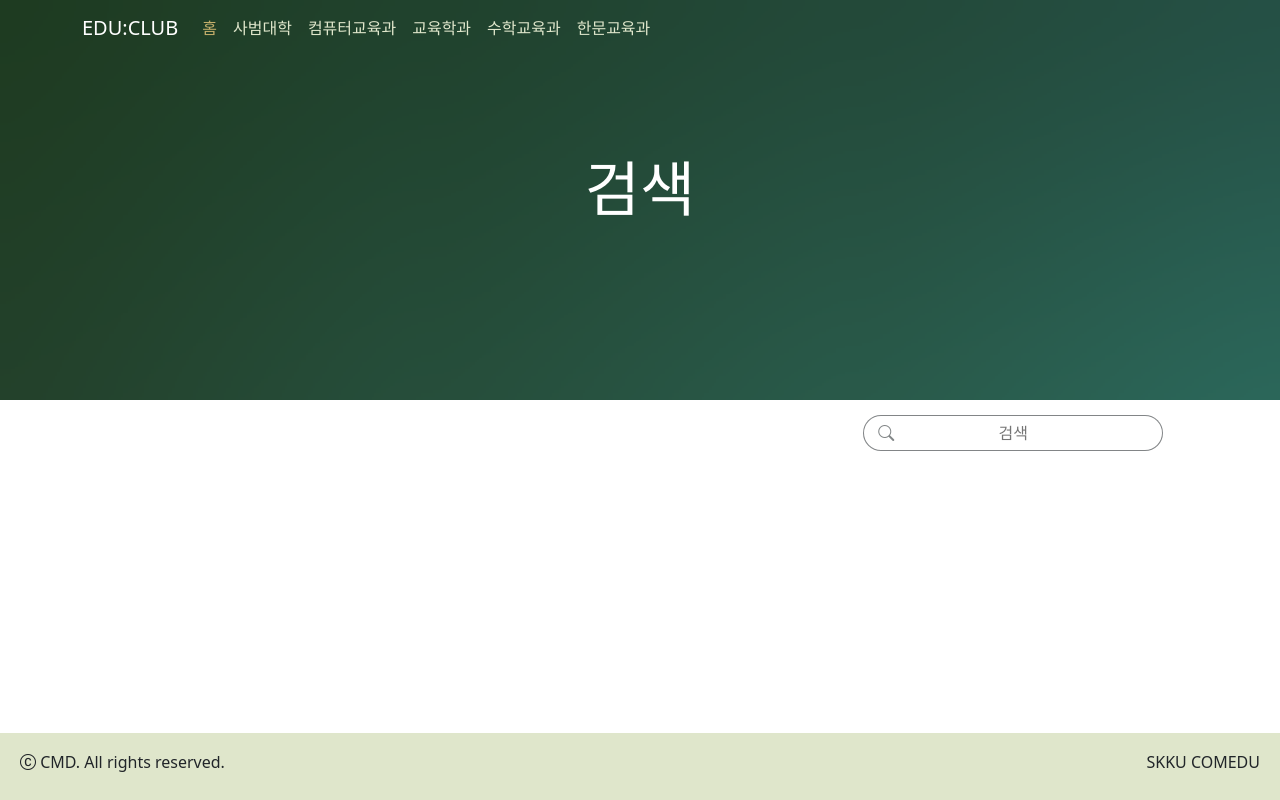
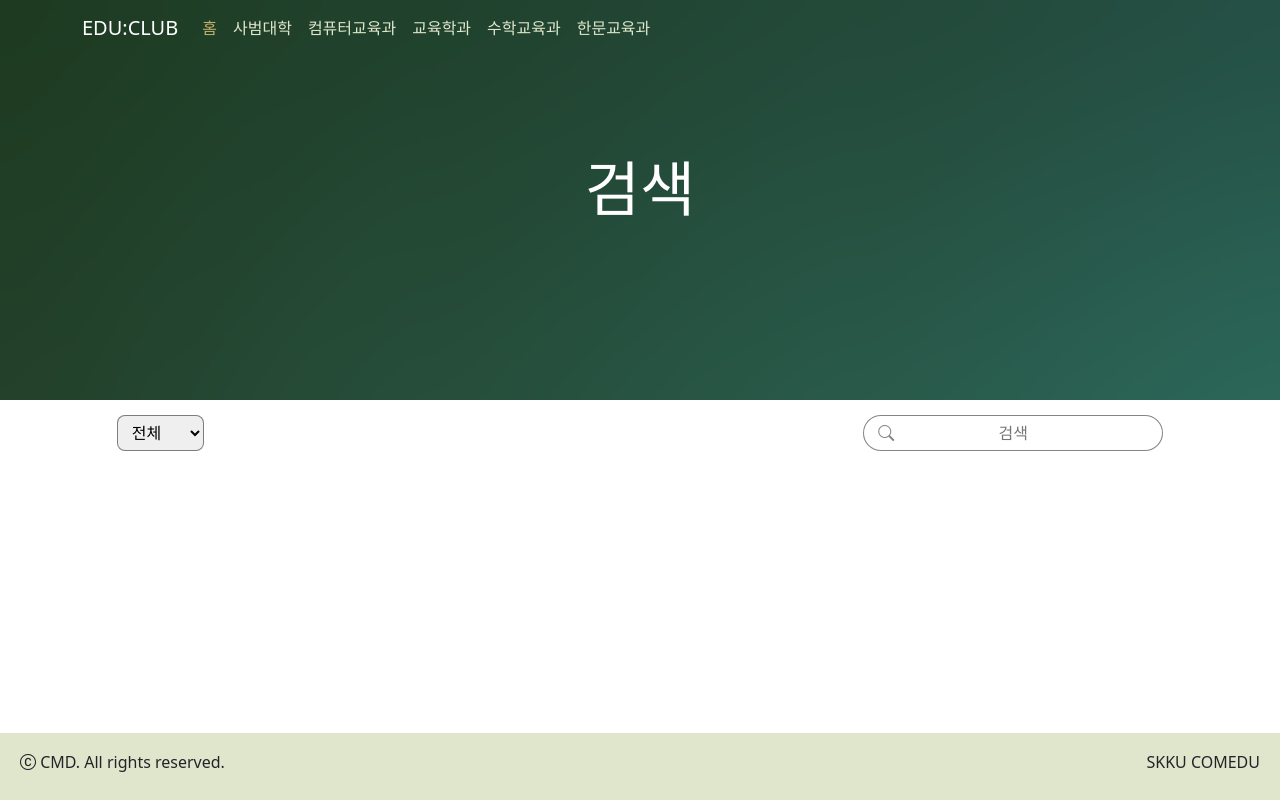
Before and after one commit to minseo-hong/club-search-django, a Django app: page /club/ in a window 1280 px wide. Run offline with Django 4.2, Linux system fonts and the light colour scheme; data that the repository does not hold is empty; some libraries are stand-ins or nearby versions.

Commit message:
Add dropdown feature in list page

```diff
--- a/club_search/views.py
+++ b/club_search/views.py
@@ -25,9 +25,10 @@ def club_list(request, club_department):
         club_department = "사범대학"
 
     search = request.GET.get('search', None)
+    sort = request.GET.get('sort', None)
 
-    if search:
-        clubs = Club.objects.filter(department=club_department, name__contains=search)
+    if search or sort:
+        clubs = Club.objects.filter(department=club_department, name__contains=search, sort=sort)
     else:
         clubs = Club.objects.filter(department=club_department)
 
@@ -35,6 +36,7 @@ def club_list(request, club_department):
         "header_title": club_department,
         "navbar_active": club_department,
         "club_list": clubs,
+        "dropdown_selected": sort,
     }
 
     return render(request, 'club_search/club_list.html', context)
--- a/static/search-form.css
+++ b/static/search-form.css
@@ -1,4 +1,18 @@
 .search-form {
+    display: flex;
+    justify-content: center;
+    align-items: center;
+    margin-top: 15px;
+    margin-bottom: 20px;
+}
+
+.dropdown {
+    padding: 5px 10px;
+    border: 1px solid rgba(6, 13, 16, 0.5);
+    border-radius: 8px;
+}
+
+.search {
     position: relative;
     display: flex;
     align-items: center;
@@ -24,7 +38,7 @@
     width: 300px;
 }
 
-.header-content .search-form {
+.header-content .search {
     margin: auto;
     width: 400px;
 }
@@ -33,20 +47,19 @@
     width: 400px;
 }
 
-.club-section .search-form {
+.club-section .search {
     width: 300px;
     margin-left: auto;
-    margin-top: 15px;
 }
 
 @media screen and (max-width: 992px) {
-    .club-section .search-form {
+    .club-section .search {
         width: 250px;
     }
 }
 
 @media screen and (max-width: 768px) {
-    .club-section .search-form {
+    .club-section .search {
         width: 200px;
     }
 }
--- a/static/style.css
+++ b/static/style.css
@@ -62,7 +62,6 @@ body {
 	grid-template-columns: repeat(5, 1fr);
 	grid-auto-rows: auto;
 	grid-gap: 20px;
-	padding: 30px 30px;
 }
 
 .club-item {
--- a/templates/base.html
+++ b/templates/base.html
@@ -5,10 +5,10 @@
         <meta charset="utf-8" />
         <meta name="viewport" content="width=device-width, initial-scale=1" />
         <link rel="stylesheet" href="https://cdn.jsdelivr.net/npm/bootstrap-icons@1.9.1/font/bootstrap-icons.css">
-        <link rel="stylesheet" type="text/css" href="{% static 'style.css' %}?after">
+        <link rel="stylesheet" type="text/css" href="{% static 'style.css' %}">
         <link rel="stylesheet" type="text/css" href="{% static 'navbar.css' %}">
-        <link rel="stylesheet" type="text/css" href="{% static 'header.css' %}?after">
-        <link rel="stylesheet" type="text/css" href="{% static 'search-form.css' %}?after">
+        <link rel="stylesheet" type="text/css" href="{% static 'header.css' %}">
+        <link rel="stylesheet" type="text/css" href="{% static 'search-form.css' %}">
         <link rel="stylesheet" type="text/css" href="{% static 'footer.css' %}">
         <link rel="stylesheet" type="text/css" href="{% static 'bootstrap.css' %}">
         <title>EDU:CLUB</title>
--- a/templates/club_search/club_list.html
+++ b/templates/club_search/club_list.html
@@ -9,9 +9,24 @@
 </div>
 <div class="container-fluid">
     <div class="club-section col-12 col-md-10">
-        <form class="search-form" method="GET">
-            <i class="search-icon bi bi-search"></i>
-            <input class="search-input" type="text" name="search" placeholder="검색" autocomplete="off" />
+        <form id="search-form" class="search-form" method="GET">
+            <select name="sort" id="sort" class="dropdown" onchange="this.form.submit()">
+                <option value="">전체</option>
+                {% if dropdown_selected == '학회' %}
+                <option value="학회" selected>학회</option>
+                {% else %}
+                <option value="학회">학회</option>
+                {% endif %}
+                {% if dropdown_selected == '소모임' %}
+                <option value="소모임" selected>소모임</option>
+                {% else %}
+                <option value="소모임">소모임</option>
+                {% endif %}
+            </select>
+            <div class="search">
+                <i class="search-icon bi bi-search"></i>
+                <input class="search-input" type="text" name="search" placeholder="검색" autocomplete="off" />
+            </div>
         </form>
         <div class="club-list">
             {% if club_list %}
```
